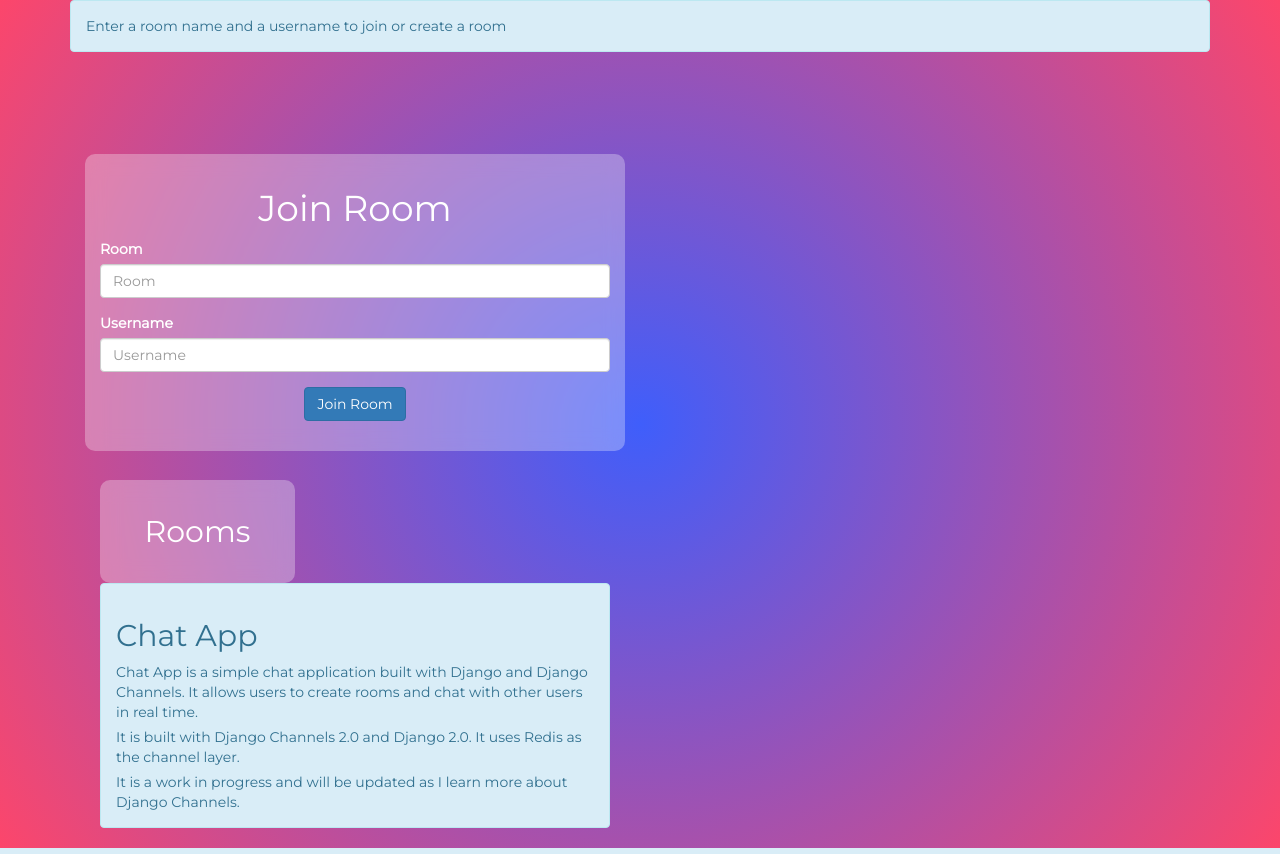
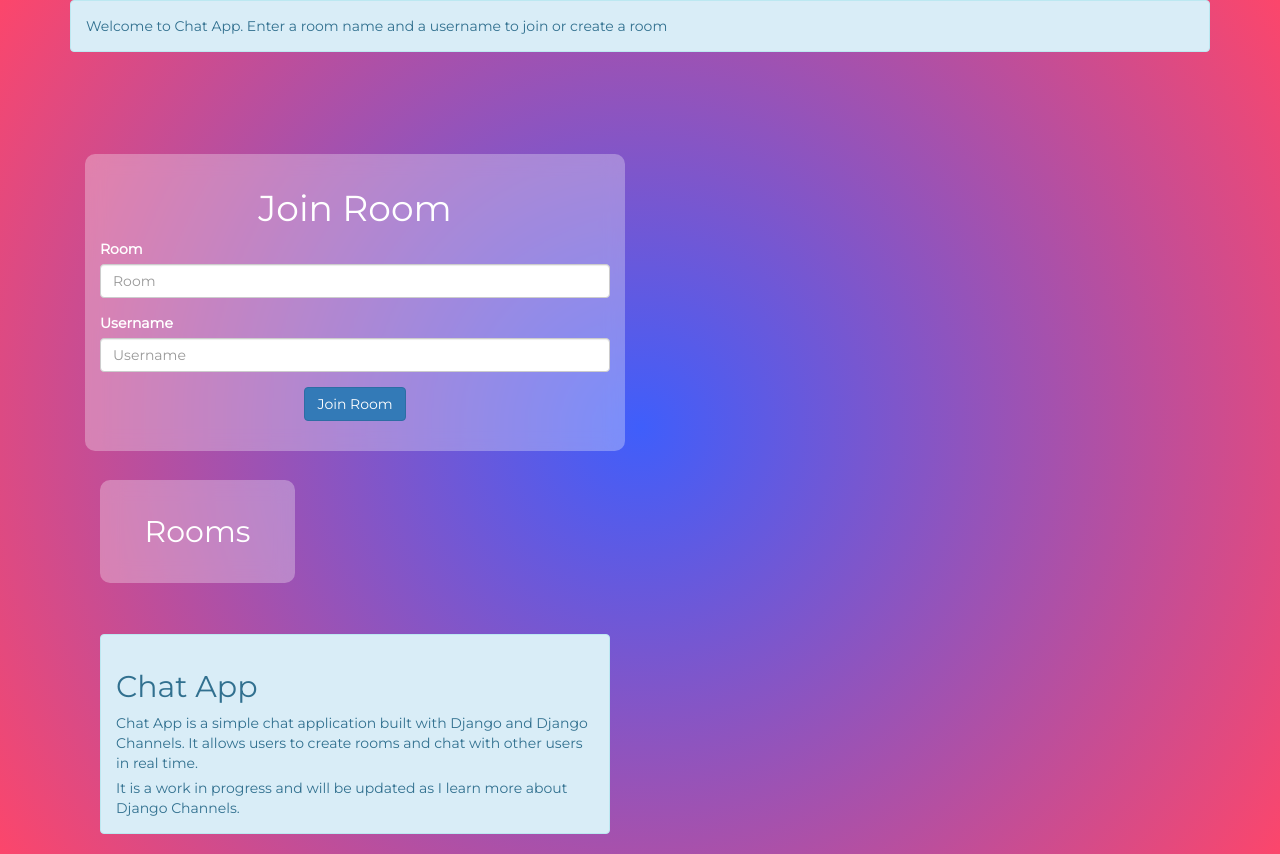
Before and after one commit to Jeff-mwangi/django_group_chat_application, a Django app: page / in a window 1280 px wide. Run offline with Django 4.2, Linux system fonts and the light colour scheme; data that the repository does not hold is empty; some libraries are stand-ins or nearby versions.

Commit message:
minor changes

```diff
--- a/templates/base.html
+++ b/templates/base.html
@@ -141,6 +141,9 @@
             transform: scale(1.01);
             transition: 0.3s;
         }
+        .about{
+            margin-top: 10%;
+        }
 
         button i {
             rotate: 45deg;
--- a/templates/home.html
+++ b/templates/home.html
@@ -7,7 +7,7 @@
     <!-- how to join or create a room in an alert format -->
     <div class="col-md-12">
         <div class="alert alert-info">
-                <p>Enter a room name and a username to join or create a room</p>
+            <p>Welcome to Chat App. Enter a room name and a username to join or create a room</p>
         </div>
 
         <div class="col-md-12">
@@ -26,7 +26,8 @@
                     </div>
                     <div class="form-group">
                         <label for="username">Username</label>
-                        <input type="text" name="username" id="username" class="form-control" placeholder="Username" required>
+                        <input type="text" name="username" id="username" class="form-control" placeholder="Username"
+                            required>
                     </div>
                     <div class="form-group text-center">
                         <button type="submit" class="btn btn-primary">Join Room</button>
@@ -46,11 +47,13 @@
             </div>
         </div>
         <div class="col-md-12">
+            <div class="about">
                 <div class="alert alert-info">
                     <h2>Chat App</h2>
-                <p>Chat App is a simple chat application built with Django and Django Channels. It allows users to create rooms and chat with other users in real time.</p>
-                <p>It is built with Django Channels 2.0 and Django 2.0. It uses Redis as the channel layer.</p>
+                    <p>Chat App is a simple chat application built with Django and Django Channels. It allows users to
+                        create rooms and chat with other users in real time.</p>
                     <p>It is a work in progress and will be updated as I learn more about Django Channels.</p>
+                </div>
             </div>
         </div>
     </div>
```
Lines whose indentation alone changed are shown as unchanged.
